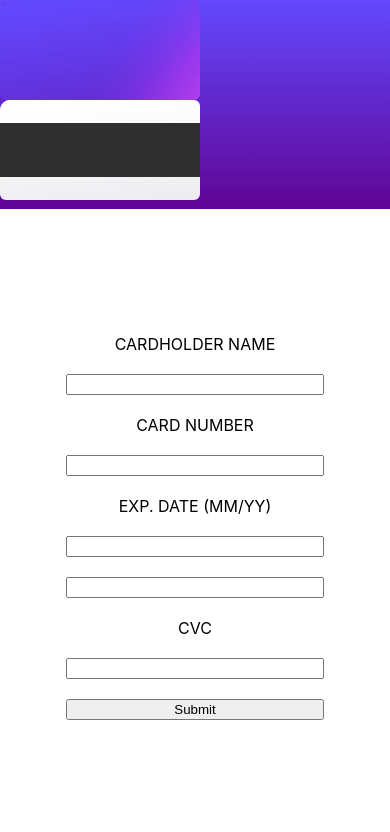
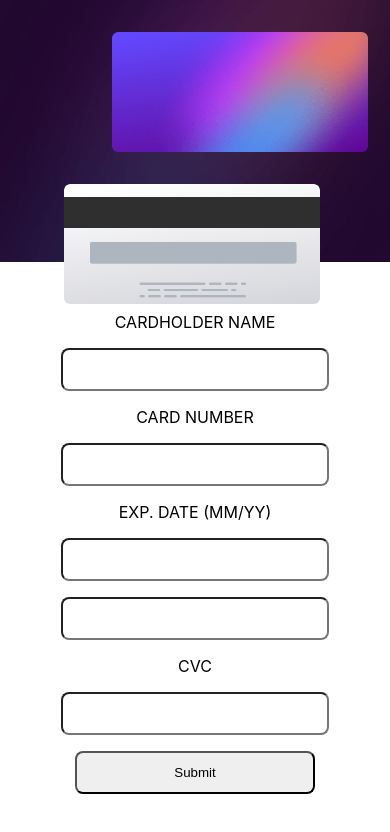
Before and after one commit to ro-nin/interactive-card-details, a React (Create React App) app: page / in a window 390 px wide. Shown: the top 832 px of the page. Built offline with nearby package versions, Linux system fonts and the light colour scheme.

Commit message:
styling card on mobile, in progress: cards cross section

```diff
--- a/src/App.css
+++ b/src/App.css
@@ -6,36 +6,6 @@
 .App {
   text-align: center;
 }
-
-/* @media (prefers-reduced-motion: no-preference) {
-  .App-logo {
-    animation: App-logo-spin infinite 20s linear;
-  }
-} */
-
-/* .App-header {
-  background-color: #282c34;
-  min-height: 100vh;
-  display: flex;
-  flex-direction: column;
-  align-items: center;
-  justify-content: center;
-  font-size: calc(10px + 2vmin);
-  color: white;
-} */
-
-/* .App-link {
-  color: #61dafb;
-}
-
-@keyframes App-logo-spin {
-  from {
-    transform: rotate(0deg);
-  }
-  to {
-    transform: rotate(360deg);
-  }
-} */
 
 .content {
   height: 100vh;
@@ -50,20 +20,51 @@
   }
 }
 
-.cardPreviewContainer {
+.cardsPreviewContainer {
   position: absolute;
+  top: auto;
+}
+
+.cardFrontShift {
+  top: 4em;
+  position: relative;
+  left: 10em;
+}
+
+@media screen and (max-width: 600px) {
+  .cardFrontShift {
+    top: 0em;
+    left: 7em;
+  }
+}
+
+.cardBackShift {
+  top: 4em;
+  position: relative;
+  left: 15em;
+}
+
+@media screen and (max-width: 600px) {
+  .cardBackShift {
+    top: 0em;
+    left: 4em;
+  }
 }
 
 .gradientContainer {
-  background: var(--gradientPrimary);
+  /* background: var(--gradientPrimary); */
+  background-image: url("/public/images/bg-main-desktop.png");
   width: 33%;
+  background-size: cover;
 }
 
 /* On screens that are 600px or less, set the background color to olive */
 @media screen and (max-width: 600px) {
   .gradientContainer {
-    height: 33%;
+    height: 45%;
     width: 100vw;
+    background-image: url("/public/images/bg-main-mobile.png");
+    background-size: cover;
   }
 }
 
@@ -83,14 +84,22 @@
 }
 
 .formContainer form {
-  width: 66%;
-  padding: 20px;
+  width: 50%;
+  padding: 2rem;
   display: flex;
   flex-direction: column;
   justify-content: center;
-  gap: 20px;
+  align-items: center;
+  gap: 1rem;
 }
 
 .formContainer form span {
+  text-align: left;
   color: red;
 }
+
+.formContainer form input {
+  width: 15rem;
+  padding: 0.75rem;
+  border-radius: 8px;
+}
--- a/src/App.tsx
+++ b/src/App.tsx
@@ -21,8 +21,13 @@ function App() {
   return (
     <div className="App">
       <div className='content'>
-        <div className='cardPreviewContainer'>
-          <Card data={watchFormFields}></Card>
+        <div className='cardsPreviewContainer'>
+          <div className="cardFrontShift">
+            <Card data={watchFormFields} front={true}></Card>
+          </div>
+          <div className="cardBackShift">
+            <Card front={false}></Card>
+          </div>
 
         </div>
         <div className="gradientContainer">
--- a/src/Components/Card.css
+++ b/src/Components/Card.css
@@ -1,19 +1,28 @@
 .card {
-  width: 400px;
-  height: 200px;
+  width: 28rem;
+  height: 15rem;
   border-radius: 6px;
+  margin: 2rem 0;
 }
 
 /* On screens that are 600px or less, set the background color to olive */
 @media screen and (max-width: 600px) {
-    .card {
-        width: 200px;
-        height: 100px;
-    }
+  .card {
+    width: 16rem;
+    height: 7.5rem;
   }
+}
 
 .cardFront {
   background-image: url("/public/images/bg-card-front.png");
+  order: 1;
+  background-size: cover;
+}
+
+@media screen and (max-width: 600px) {
+  .cardFront {
+    order: 2;
+  }
 }
 
 .cardContent {
@@ -21,6 +30,13 @@
   flex-direction: column;
 }
 .cardBack {
-    background-image: url("/public/images/bg-card-back.png");
+  order: 2;
+  background-size: cover;
+  background-image: url("/public/images/bg-card-back.png");
+}
 
+@media screen and (max-width: 600px) {
+  .back {
+    order: 1;
+  }
 }
--- a/src/Components/Card.tsx
+++ b/src/Components/Card.tsx
@@ -2,21 +2,20 @@ import React from 'react'
 import './Card.css'
 // import bgCardFront from '/images/bg-card-front.png'
 type Props = {
-  data: { [key: string]: string }
+  data?: { [key: string]: string }
+  front: boolean //face to draw
 }
 
-//TODO Make general purpose component, takes optional parameters and render front OR back, more reusable, instead of container
-
-const Card = ({ data }: Props) => {
-  const cardHolderName = data['cardHolderName'] ?? ''
-  const cardNumber = data['cardNumber'] ?? ''
-  const expMM = data['expMM'] ?? ''
-  const expYY = data['expYY'] ?? ''
-  const cvc = data['cvc'] ?? ''
+const Card = ({ data, front }: Props) => {
+  const cardHolderName = data ? data['cardHolderName'] ?? '' : null
+  const cardNumber = data ? data['cardNumber'] ?? '' : null
+  const expMM = data ? data['expMM'] ?? '' : null
+  const expYY = data ? data['expYY'] ?? '' : null
+  const cvc = data ? data['cvc'] ?? '' : null
 
   return (
-    <div className="cardsContainer">
-      <div className='card cardFront'>
+    <>
+      {front && <div className='card cardFront'>
         <div className='cardContent' >
           <span>{cardHolderName}</span>
           <span>{cardNumber}</span>
@@ -24,10 +23,10 @@ const Card = ({ data }: Props) => {
           <span>{expYY}</span>
           <span>{cvc}</span>
         </div>
-      </div>
-      <div className='card cardBack'>
-      </div>
-    </div>
+      </div>}
+      {!front && <div className='card cardBack'>
+      </div>}
+    </>
 
   )
 }
```
